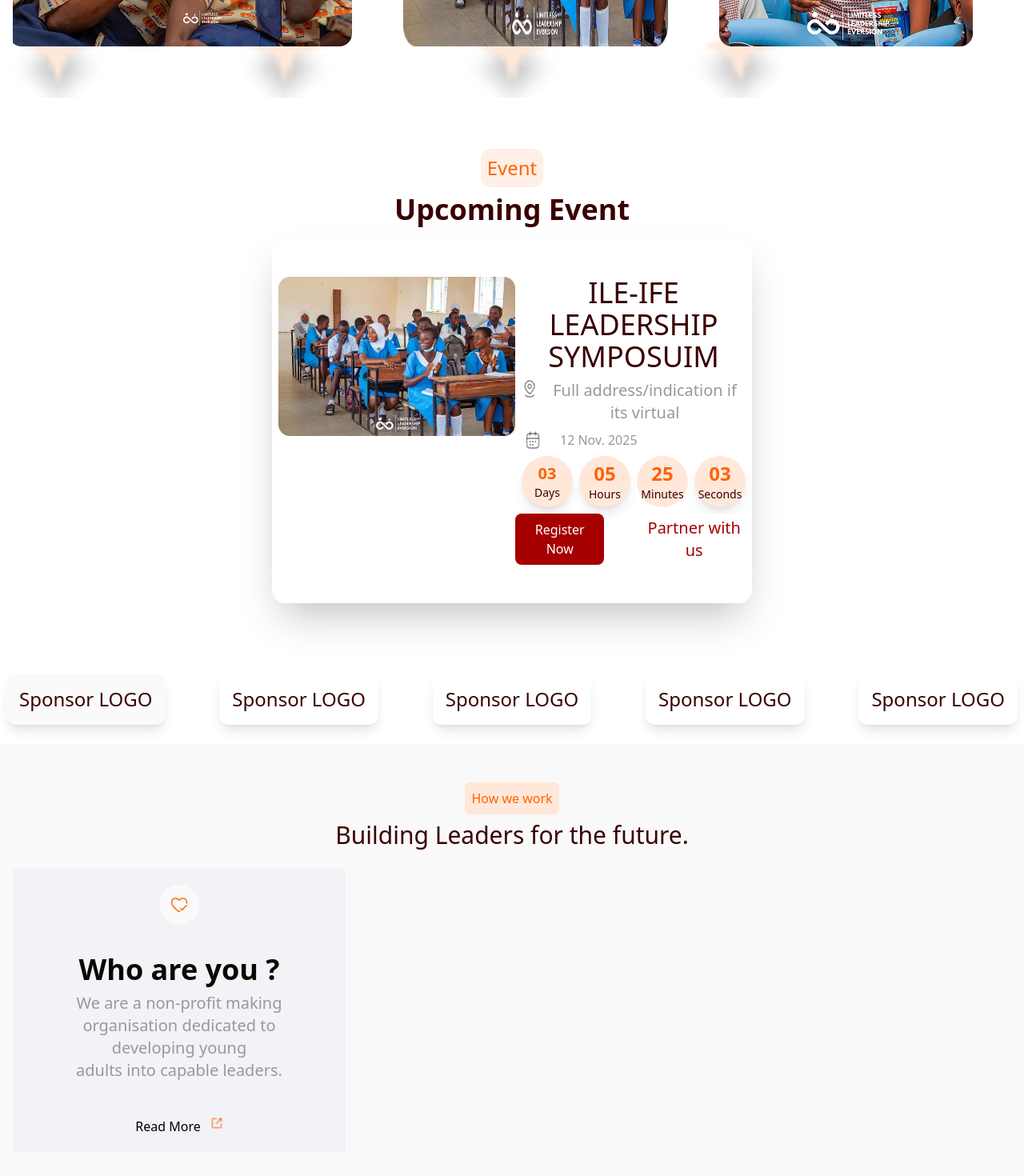
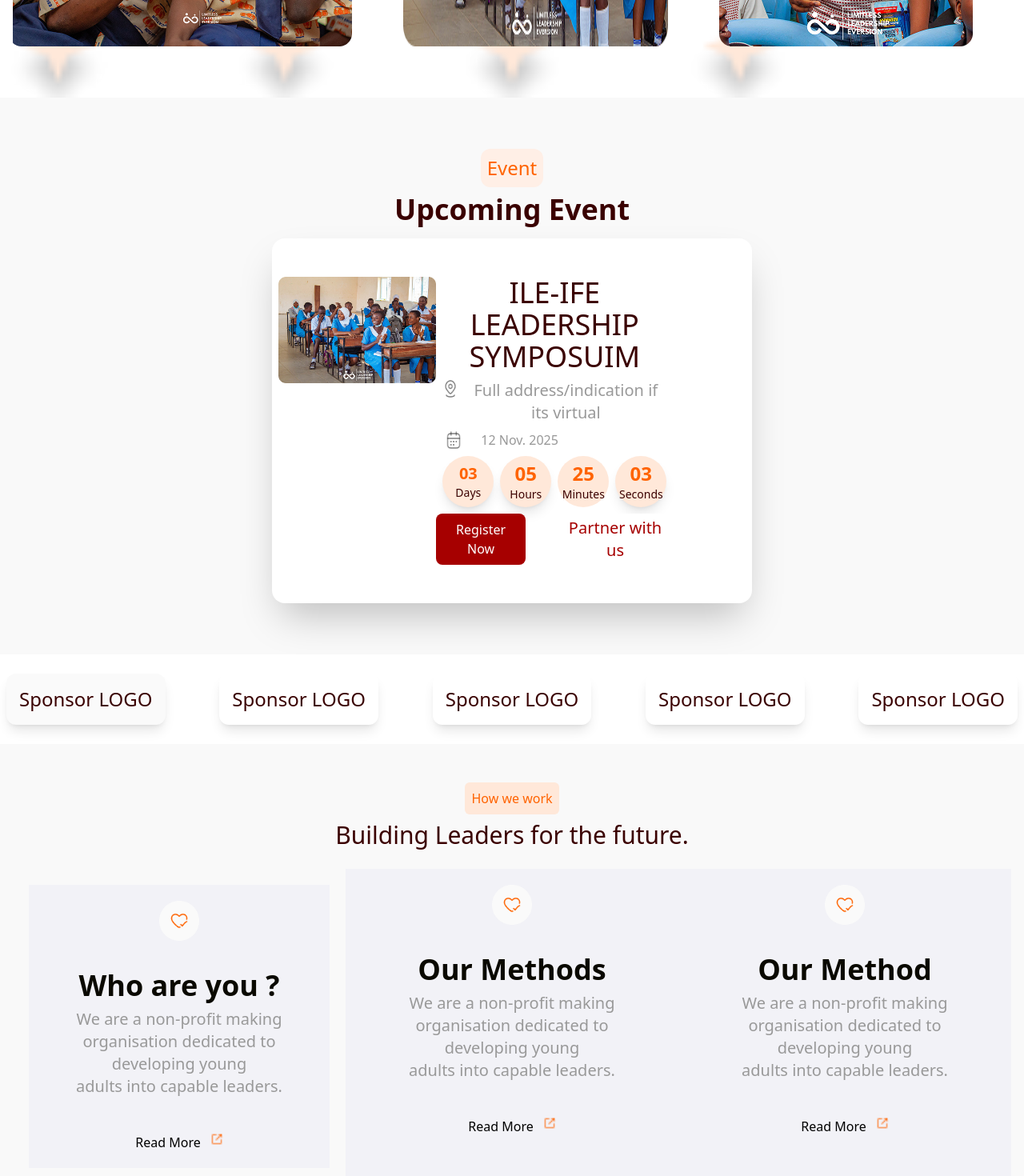
Before and after one commit to Developerfiyin/LLE-website, a React (Vite) app: page / in a window 1280 px wide. Shown: the part 1220-2690 px from the top of the page at 80% size. Built offline with nearby package versions, Linux system fonts and the light colour scheme.

Commit message:
updated stlying the divs

```diff
--- a/src/Components/event.jsx
+++ b/src/Components/event.jsx
@@ -5,13 +5,13 @@ import calendar from '../assets/calendar.png'
 
 const event = () => {
   return (
-    <div className=' flex-col p-4 items-center grid  text-center font-Montserrat text-[#999] bg-white py-16 justify-center'>
+    <div className=' flex-col p-4 items-center grid  text-center font-Montserrat text-[#999] bg-[#f9f9f9] py-16 justify-center'>
     <div className='flex flex-col mb-4'>
      <h5 className='text-[#ff6300] font-medium text-2xl bg-[#ffefe6] mx-auto mb-2 p-2 rounded-xl'>Event</h5>
      <h2 className='font-bold text-3xl md:text-4xl sm:text-3xl text-[#3a0000]'>Upcoming Event</h2>
    </div>
                 {/* THE DIV FOR THE LOCATION AND CALENDAR */ }
-     <div className='w-150 bg-white grid rounded-2xl py-12 pl-2 shadow-2xl md:grid-cols-2'>
+     <div className='w-150 bg-white grid rounded-2xl py-12 pl-2 shadow-2xl lg:grid-cols-3'>
           <img src={Frame} alt="" sizes='50' className='bg-white rounded-md '/>
         <div className='flex flex-col mx-auto'>
           <h4 className='text-[#3a0000] font-medium text-4xl '>ILE-IFE LEADERSHIP SYMPOSUIM</h4>
--- a/src/Components/vision.jsx
+++ b/src/Components/vision.jsx
@@ -12,10 +12,39 @@ const vision = () => {
 
 
                        <div className='grid grid-cols-3'>
+                         <div className=' p-5  text-center' >
+                          <div className='bg-[#f2f2f7] flex flex-col lg:grid-cols-3 items-center gap-7 p-5 '>
+                           <img src={Frame43} alt="THE FRAME FOR THE VISION (ORANGE)" width={50}  />
+                         <div className='m-2'>
+                         <h5 className='text-[#0a0900] font-semibold text-4xl'>Who are you ?</h5>
+                         <h5 className='text-[#999] m-2 text-xl'>We are a non-profit making organisation dedicated to developing young <br /> adults into capable leaders. </h5>
+                          </div>
+                        <div className='flex justify-between  gap-3'>
+                          <button>Read More</button>
+                        <img src={linksquare} alt="THE LINK SQUARE IMAGE" className='size-4' />
+                        </div>
+                         </div>
+                          </div>
+
+
+
                          <div className='bg-[#f2f2f7] flex flex-col p-5 gap-7 items-center text-center' >
                          <img src={Frame43} alt="THE FRAME FOR THE VISION (ORANGE)" width={50}  />
                          <div className='m-2'>
-                         <h5 className='text-[#0a0900] font-semibold text-4xl'>Who are you ?</h5>
+                         <h5 className='text-[#0a0900] font-semibold text-4xl'>Our Methods</h5>
+                         <h5 className='text-[#999] m-2 text-xl'>We are a non-profit making organisation dedicated to developing young <br /> adults into capable leaders. </h5>
+                          </div>
+                        <div className='flex justify-between  gap-3'>
+                          <button>Read More</button>
+                        <img src={linksquare} alt="THE LINK SQUARE IMAGE" className='size-4' />
+                        </div>
+                         </div>
+
+
+                         <div className='bg-[#f2f2f7] flex flex-col p-5 gap-7 items-center text-center' >
+                         <img src={Frame43} alt="THE FRAME FOR THE VISION (ORANGE)" width={50}  />
+                         <div className='m-2'>
+                         <h5 className='text-[#0a0900] font-semibold text-4xl'>Our Method</h5>
                          <h5 className='text-[#999] m-2 text-xl'>We are a non-profit making organisation dedicated to developing young <br /> adults into capable leaders. </h5>
                           </div>
                         <div className='flex justify-between  gap-3'>
```
